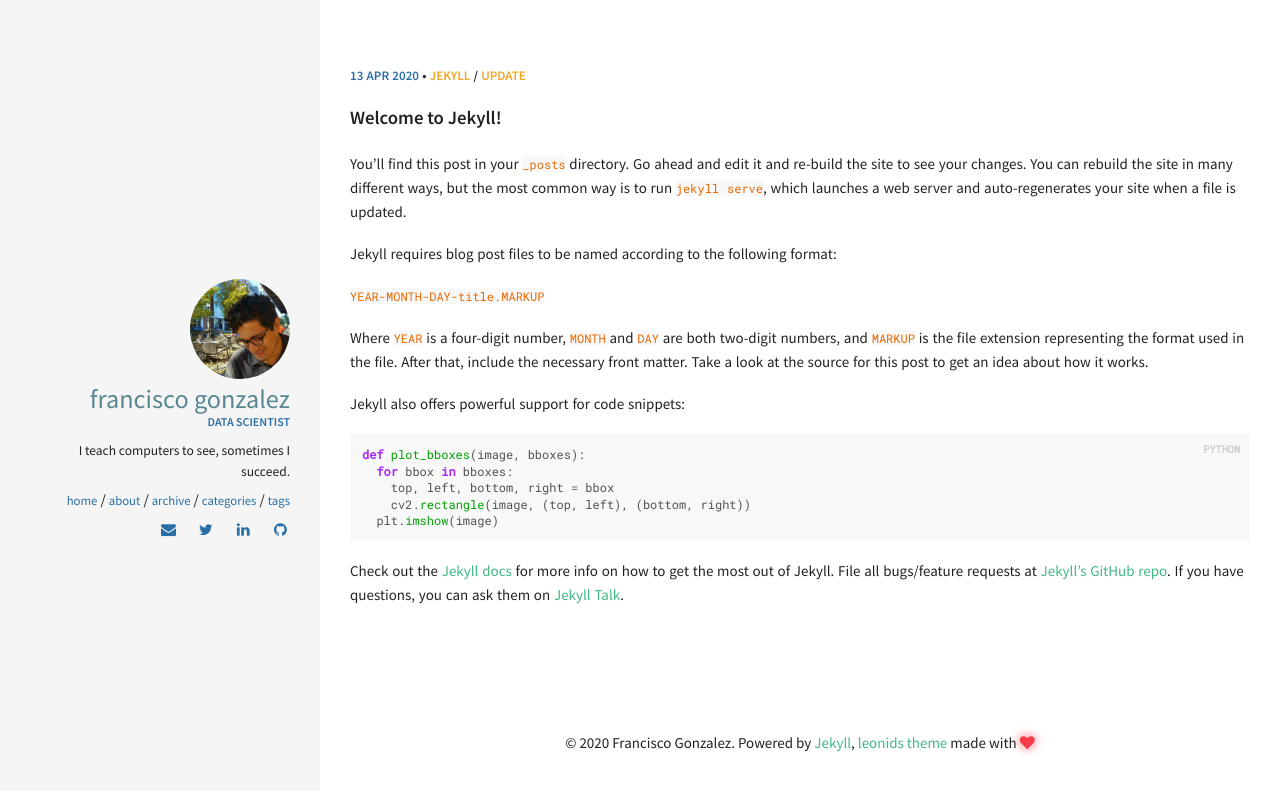
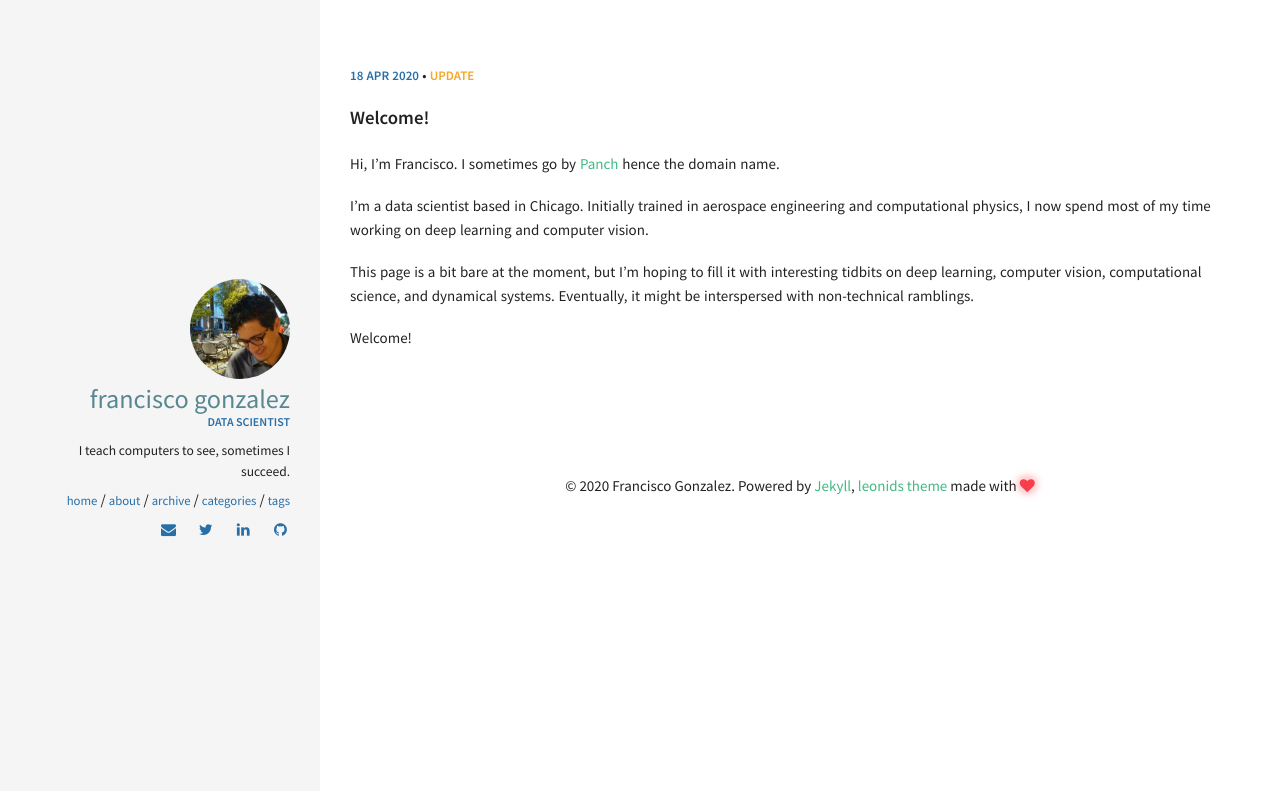
Before and after one commit to panchgonzalez/panchgonzalez.github.io, a Jekyll site: the page built from index.html, in a window 1280 px wide. Shown: the top 791 px of the page. Built offline with Jekyll 4.4.1, drawn with Linux system fonts in a browser that asks for light colours.

Commit message:
Replace first post

```diff
--- a/_config.yml
+++ b/_config.yml
@@ -38,7 +38,7 @@
   job: "Data Scientist"
   bio: "I teach computers to see, sometimes I succeed."
   email: panch@panch.io
-  disqus-shortname:
+  disqus-shortname: panchgonzalez
   twitter: panch_gonzalez
   facebook: #username
   google:
--- a/_posts/2020-04-13-welcome-to-jekyll.md
+++ /dev/null
@@ -1,29 +0,0 @@
----
-layout: post
-title:  "Welcome to Jekyll!"
-date:   2020-04-13 20:03:27 -0500
-categories: jekyll update
----
-You’ll find this post in your `_posts` directory. Go ahead and edit it and re-build the site to see your changes. You can rebuild the site in many different ways, but the most common way is to run `jekyll serve`, which launches a web server and auto-regenerates your site when a file is updated.
-
-Jekyll requires blog post files to be named according to the following format:
-
-`YEAR-MONTH-DAY-title.MARKUP`
-
-Where `YEAR` is a four-digit number, `MONTH` and `DAY` are both two-digit numbers, and `MARKUP` is the file extension representing the format used in the file. After that, include the necessary front matter. Take a look at the source for this post to get an idea about how it works.
-
-Jekyll also offers powerful support for code snippets:
-
-{% highlight python %}
-def plot_bboxes(image, bboxes):
-  for bbox in bboxes:
-    top, left, bottom, right = bbox
-    cv2.rectangle(image, (top, left), (bottom, right))
-  plt.imshow(image)
-{% endhighlight %}
-
-Check out the [Jekyll docs][jekyll-docs] for more info on how to get the most out of Jekyll. File all bugs/feature requests at [Jekyll’s GitHub repo][jekyll-gh]. If you have questions, you can ask them on [Jekyll Talk][jekyll-talk].
-
-[jekyll-docs]: https://jekyllrb.com/docs/home
-[jekyll-gh]:   https://github.com/jekyll/jekyll
-[jekyll-talk]: https://talk.jekyllrb.com/
--- /dev/null
+++ b/_posts/2020-04-18-welcome.md
@@ -0,0 +1,19 @@
+---
+layout: post
+title:  "Welcome!"
+date:   2020-04-18 08:00:00 -0500
+categories: update
+comments: false
+---
+Hi, I'm Francisco. I sometimes go by [Panch](https://en.wikipedia.org/wiki/Pancho) hence
+the domain name.
+
+I'm a data scientist based in Chicago. Initially trained in aerospace engineering and
+computational physics, I now spend most of my time working on deep learning and computer
+vision.
+
+This page is a bit bare at the moment, but I'm hoping to fill it with interesting tidbits
+on deep learning, computer vision, computational science, and dynamical systems. Eventually,
+it might be interspersed with non-technical ramblings.
+
+Welcome!
```
Also changed, not shown: img/leonids-logo.png (deleted).
